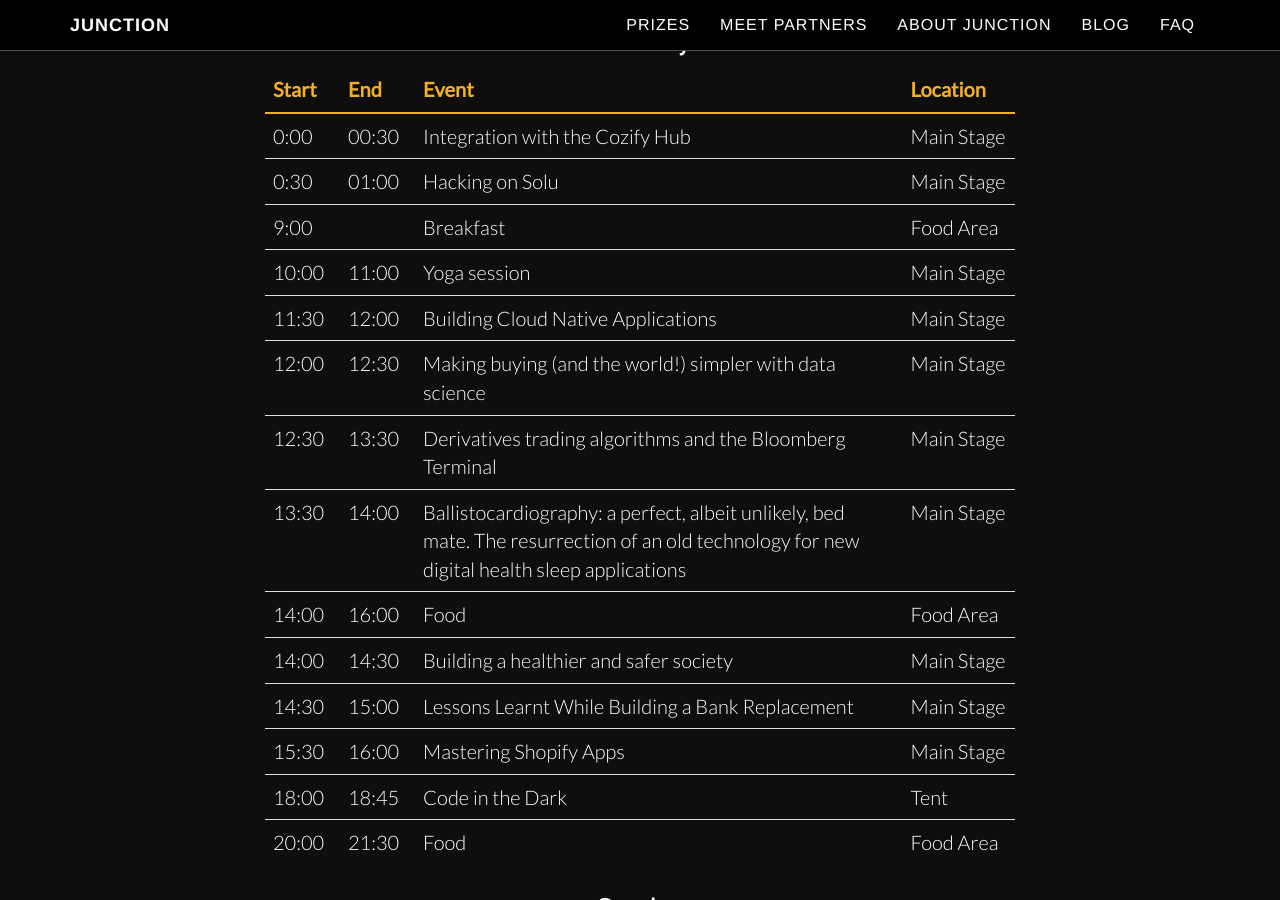
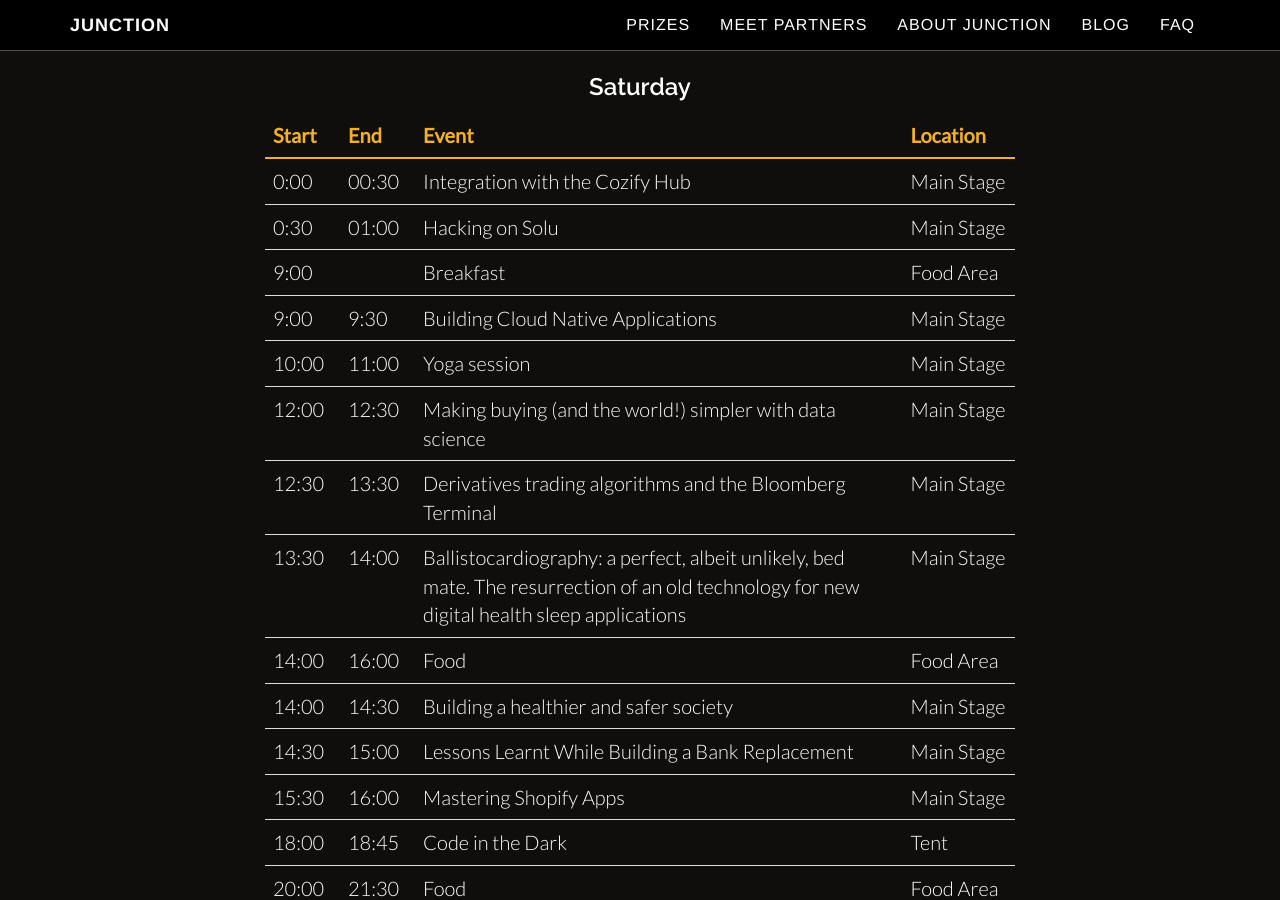
Before and after one commit to junctionasia/junctionasia.github.io, a Jekyll site: the page built from schedule.html, in a window 1280 px wide and 900 px high, scrolled down 2141 px. Built offline with Jekyll 4.4.1, drawn with Linux system fonts in a browser that asks for light colours; nearby versions of some CDN libraries; some of the changed text lies outside the part shown.

Commit message:
Edited schedule and added jetson tk1 as hardware

```diff
--- a/schedule.html
+++ b/schedule.html
@@ -73,8 +74,8 @@
                         <tr><td>0:00</td><td>00:30</td><td>Integration with the Cozify Hub</td><td>Main Stage</td></tr>
                         <tr><td>0:30</td><td>01:00</td><td>Hacking on Solu</td><td>Main Stage</td></tr>
                         <tr><td>9:00</td><td></td><td>Breakfast</td><td>Food Area</td></tr>
+                        <tr><td>9:00</td><td>9:30</td><td>Building Cloud Native Applications</td><td>Main Stage</td></tr>
                         <tr><td>10:00</td><td>11:00</td><td>Yoga session</td><td>Main Stage</td></tr>
-                        <tr><td>11:30</td><td>12:00</td><td>Building Cloud Native Applications</td><td>Main Stage</td></tr>
                         <tr><td>12:00</td><td>12:30</td><td>Making buying (and the world!) simpler with data science</td><td>Main Stage</td></tr>
                         <tr><td>12:30</td><td>13:30</td><td>Derivatives trading algorithms and the Bloomberg Terminal</td><td>Main Stage</td></tr>
                         <tr><td>13:30</td><td>14:00</td><td>Ballistocardiography: a perfect, albeit unlikely, bed mate. The resurrection of an old technology for new digital health sleep applications</td><td>Main Stage</td></tr>
```
Also changed, not shown: other parts of schedule.html (+1 -0 lines).
